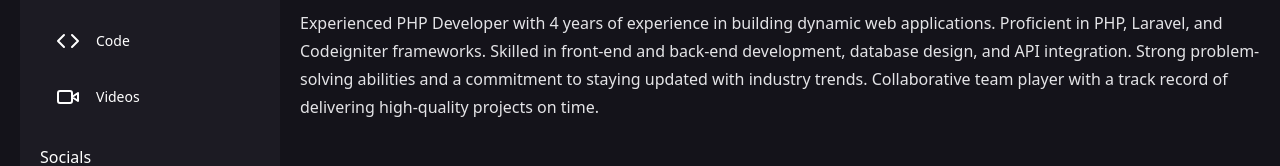
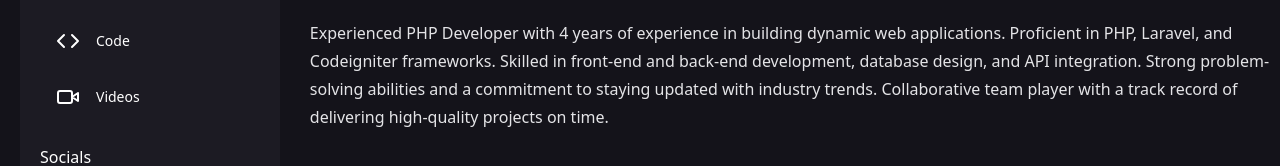
Before and after one commit to pradipmungase/Portfolio, a plain HTML site: page index.html in a window 1280 px wide. Shown: the part 175-341 px from the top of the page. Drawn offline with Linux system fonts and the light colour scheme; files whose address does not match are found by name.

Commit message:
first commit

```diff
--- a/index.html
+++ b/index.html
@@ -195,7 +195,7 @@
 
                 <!-- <section class="grid grid-cols-1 md:grid-cols-2 lg:grid-cols-4 gap-4 p-5 mt-5 md:p-0"> -->
                     <br>
-                    <div class="col-span-full md:col-span-2 lg:col-span-3">
+                    <div class="col-span-full md:col-span-2 lg:col-span-3" style="margin: 1%;">
                         <div class="text-xl font-medium mt-1 text-zinc-200 mb-5">Experienced PHP Developer with 4 years of experience in building dynamic web applications. Proficient in PHP, Laravel, and Codeigniter frameworks. Skilled in front-end and back-end development, database design, and API integration. Strong problem-solving abilities and a commitment to staying updated with industry trends. Collaborative team player with a track record of delivering high-quality projects on time.</div>
                     </div>
                 <!-- </section> -->
```
